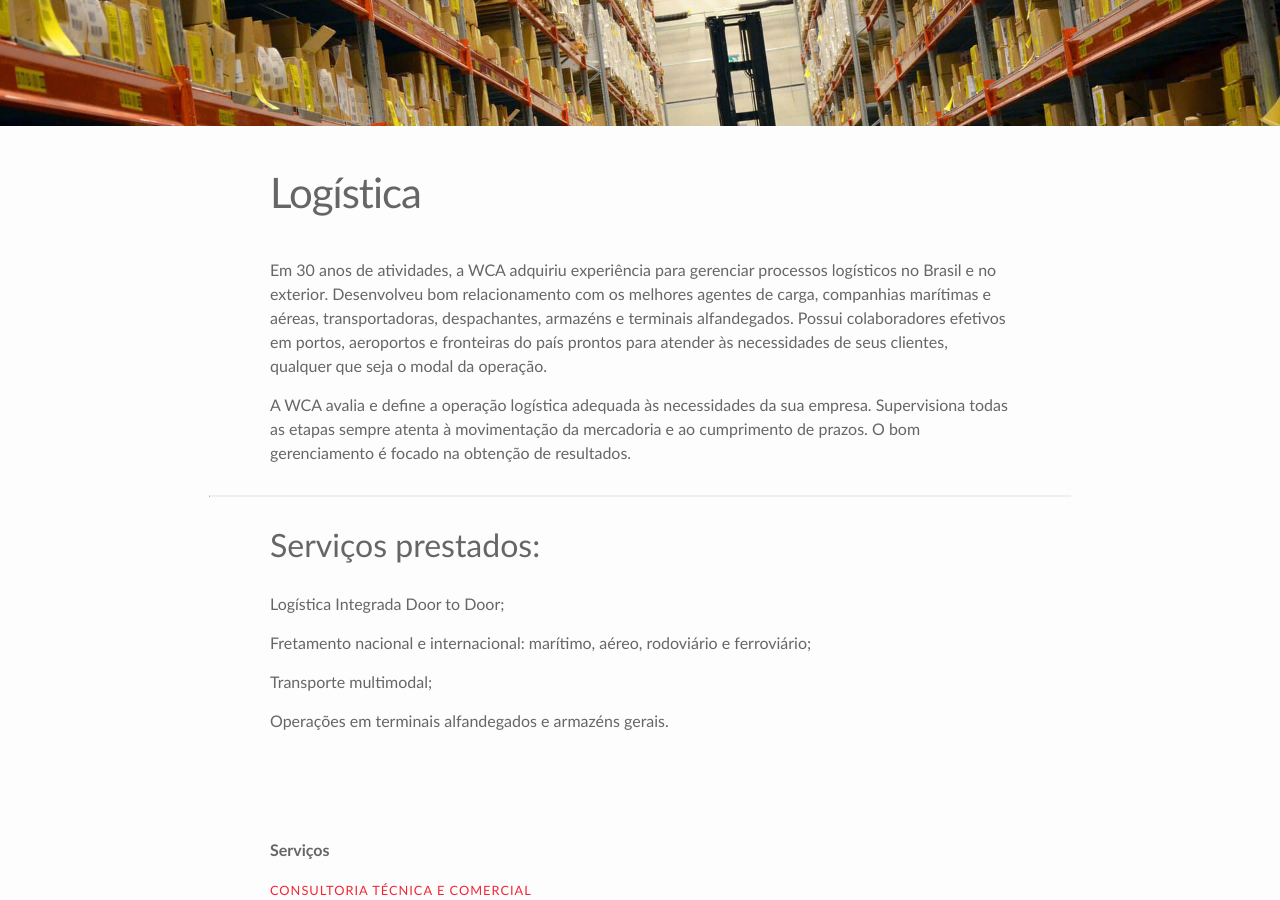
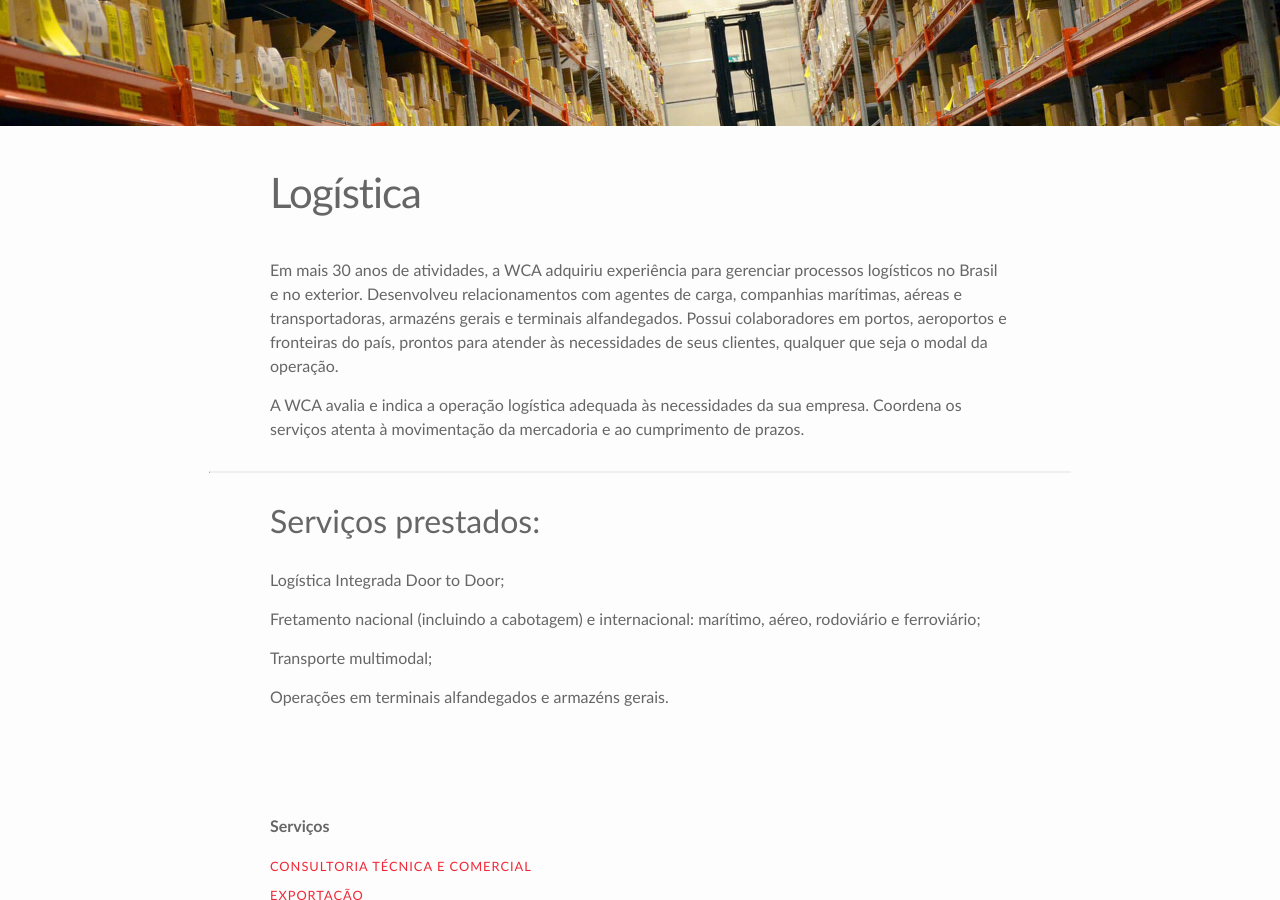
Before and after one commit to WCAComex/wcacomex.github.io, a Jekyll site: the page built from _servicos/logistica.markdown, in a window 1280 px wide and 900 px high, scrolled down 442 px. Built offline with Jekyll 4.4.1, drawn with Linux system fonts in a browser that asks for light colours.

Commit message:
Updated Logistica

```diff
--- a/_servicos/logistica.markdown
+++ b/_servicos/logistica.markdown
@@ -5,9 +5,9 @@
 ordem: 5
 ---
 
-Em 30 anos de atividades, a WCA adquiriu experiência para gerenciar processos logísticos no Brasil e no exterior. Desenvolveu bom relacionamento com os melhores agentes de carga, companhias marítimas e aéreas, transportadoras, despachantes, armazéns e terminais alfandegados. Possui colaboradores efetivos em portos, aeroportos e fronteiras do país prontos para atender às necessidades de seus clientes, qualquer que seja o modal da operação.
+Em mais 30 anos de atividades, a WCA adquiriu experiência para gerenciar processos logísticos no Brasil e no exterior. Desenvolveu relacionamentos com agentes de carga, companhias marítimas, aéreas e transportadoras, armazéns gerais e terminais alfandegados. Possui colaboradores em portos, aeroportos e fronteiras do país, prontos para atender às necessidades de seus clientes, qualquer que seja o modal da operação.
 
-A WCA avalia e define a operação logística adequada às necessidades da sua empresa. Supervisiona todas as etapas sempre atenta à movimentação da mercadoria e ao cumprimento de prazos. O bom gerenciamento é focado na obtenção de resultados.
+A WCA avalia e indica a operação logística adequada às necessidades da sua empresa. Coordena os serviços atenta à movimentação da mercadoria e ao cumprimento de prazos.
 
 ---
 
@@ -15,7 +15,7 @@
 
 Logística Integrada Door to Door;
 
-Fretamento nacional e internacional: marítimo, aéreo, rodoviário e ferroviário;
+Fretamento nacional (incluindo a cabotagem) e internacional: marítimo, aéreo, rodoviário e ferroviário;
 
 Transporte multimodal;
 
```
